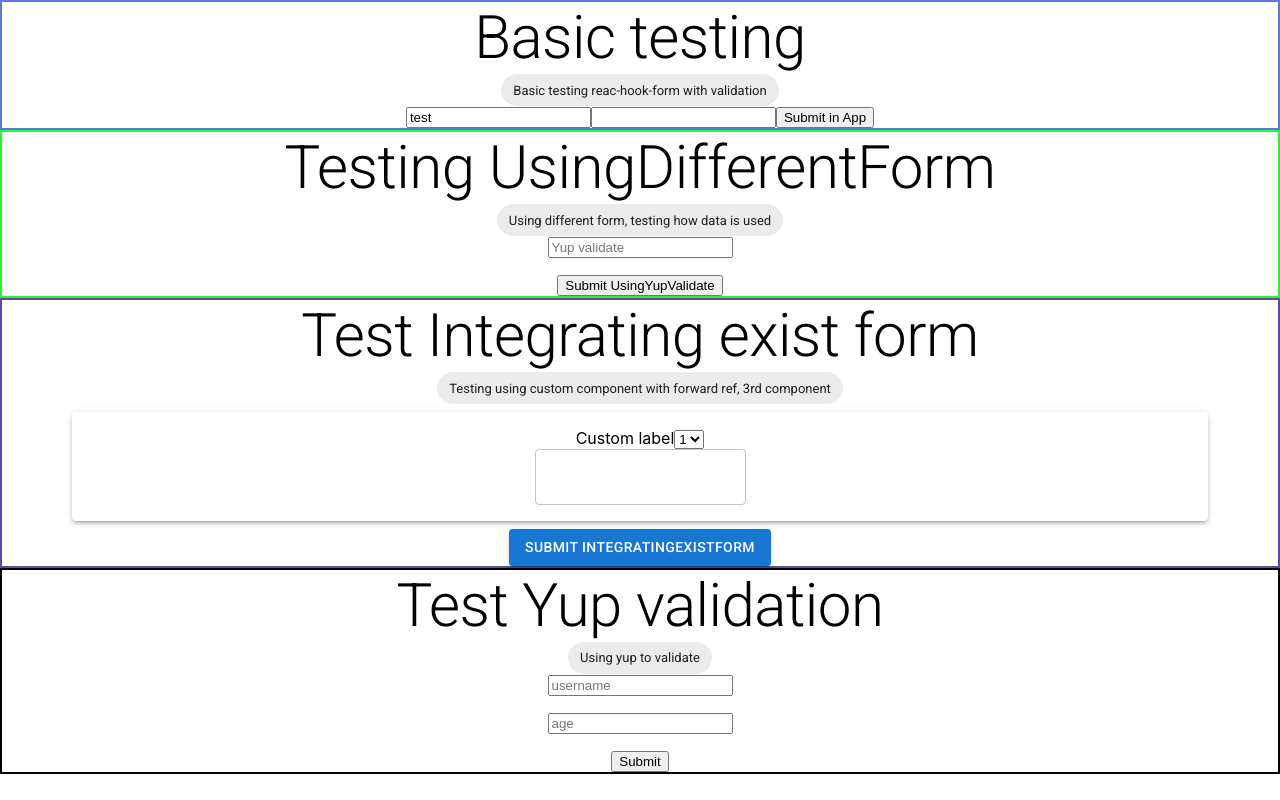
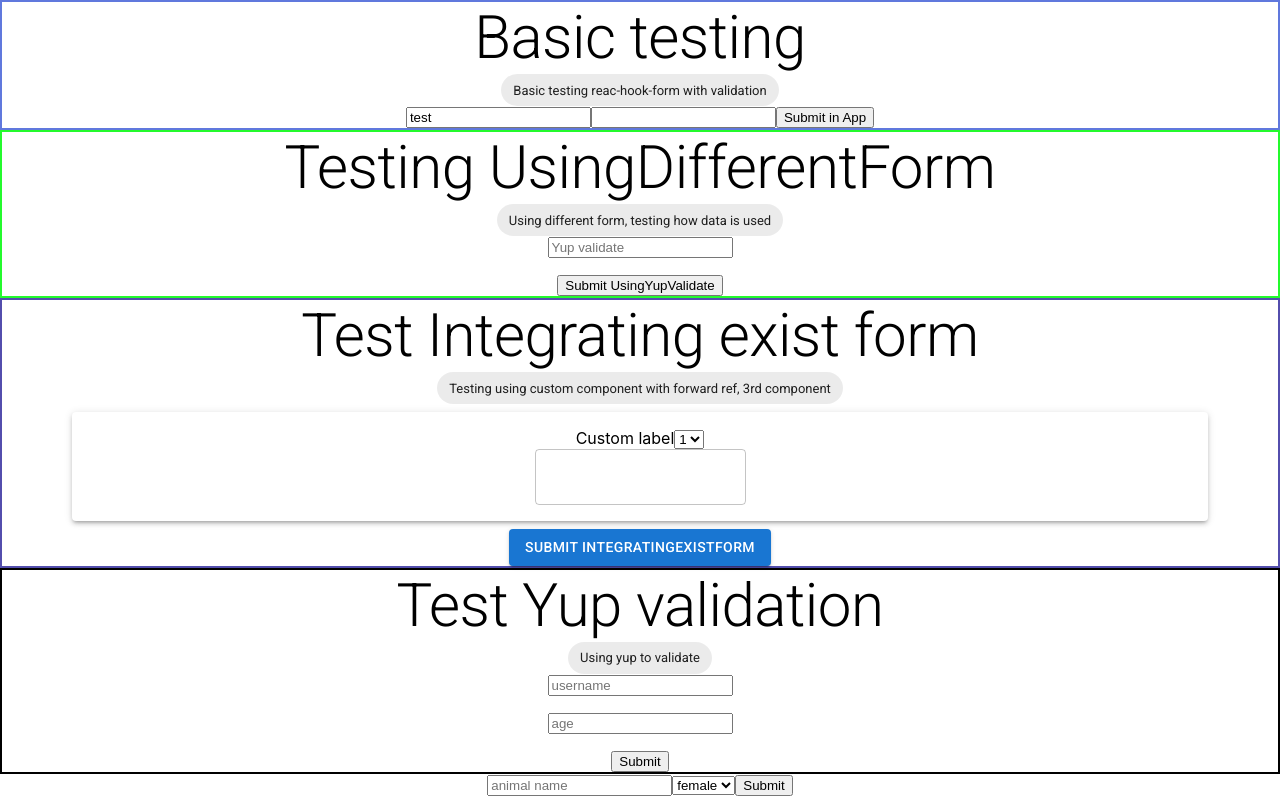
Before and after one commit to platium111/9.forms, a React (Create React App) app: page / in a window 1280 px wide. Built offline with nearby package versions, Linux system fonts and the light colour scheme.

Commit message:
feat: setup SmartForm

```diff
--- a/src/App.js
+++ b/src/App.js
@@ -6,6 +6,7 @@ import IntegratingExistForm from "./IntegratingExistForm";
 import { randomColor } from "./utils";
 import { TestWrapperStyled } from "./styles/index.style";
 import YupValidate from "./YupValidate";
+import { SmartForm, Input, Select } from "./components";
 
 /**
  * - each time typing in input, it doesn't render again, only RENDER on submit because using set state data from useState
@@ -56,6 +57,13 @@ function App() {
       <UsingDifferentForm register={register} errors={errors} />
       <IntegratingExistForm />
       <YupValidate />
+
+      {/* [learn] Using SmartForm to pass all methods such as register, handleSubmit to children -> only need to use one form */}
+      <SmartForm onSubmit={onSubmit}>
+        <Input name="animalName" placeholder="animal name" />
+        <Select name="gender" options={["female", "male", "other"]} />
+        <Input name="submitSmartForm" type="submit" value="Submit" />
+      </SmartForm>
     </div>
   );
 }
--- /dev/null
+++ b/src/components/SmartForm/Input.js
@@ -0,0 +1,5 @@
+import React from "react";
+
+export function Input({ register, name, ...rest }) {
+  return name ? <input {...register(name)} {...rest} /> : null;
+}
--- /dev/null
+++ b/src/components/SmartForm/Select.js
@@ -0,0 +1,13 @@
+import React from "react";
+
+export function Select({ register, options, name, ...rest }) {
+  return (
+    <select {...register(name)} {...rest}>
+      {options.map((value) => (
+        <option key={value} value={value}>
+          {value}
+        </option>
+      ))}
+    </select>
+  );
+}
--- /dev/null
+++ b/src/components/SmartForm/SmartForm.js
@@ -0,0 +1,25 @@
+import React from "react";
+import { useForm } from "react-hook-form";
+export * from "./Input";
+export * from "./Select";
+
+export function SmartForm({ defaultValues, children, onSubmit }) {
+  const methods = useForm({ defaultValues });
+  const { handleSubmit } = methods;
+
+  return (
+    <form onSubmit={handleSubmit(onSubmit)}>
+      {React.Children.map(children, (child) => {
+        return child.props.name
+          ? React.createElement(child.type, {
+              ...{
+                ...child.props,
+                register: methods.register,
+                key: child.props.name,
+              },
+            })
+          : child;
+      })}
+    </form>
+  );
+}
--- a/src/components/index.js
+++ b/src/components/index.js
@@ -1 +1,2 @@
 export { default as Wrapper } from "./Wrapper";
+export * from "./SmartForm/SmartForm";
```
